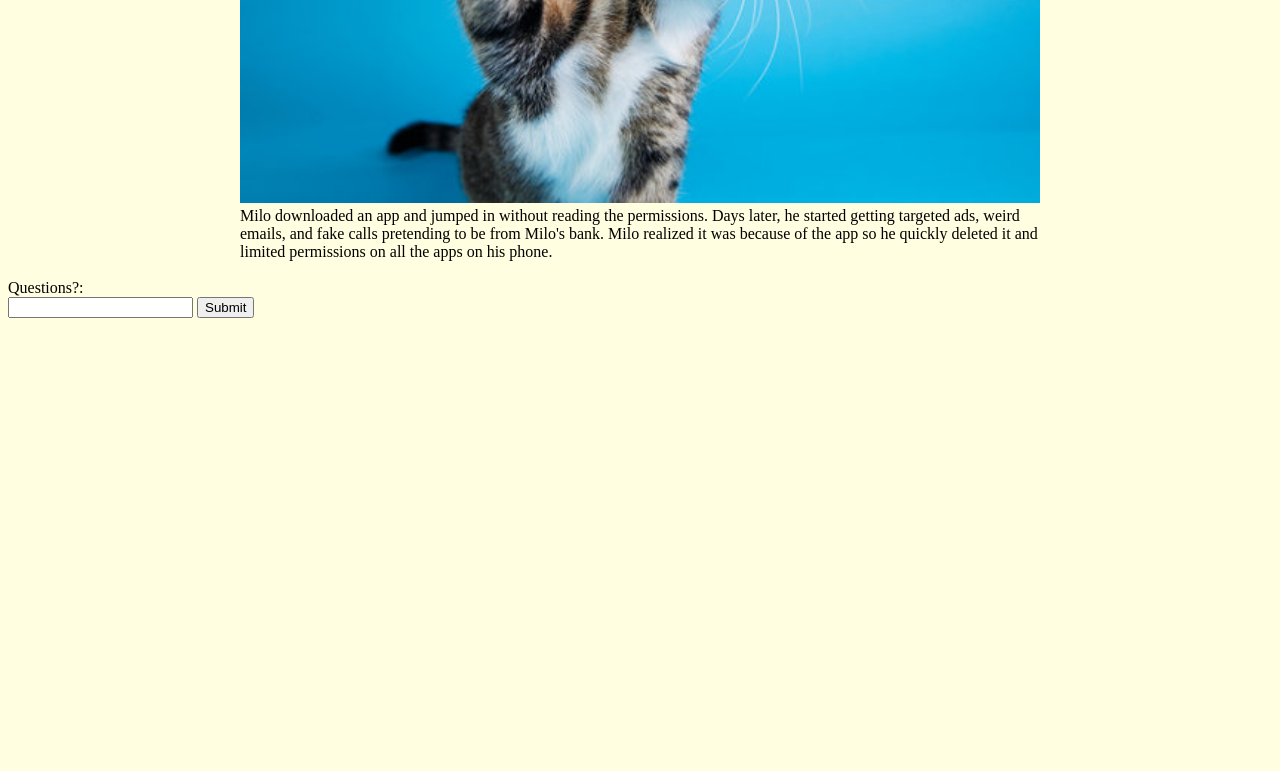
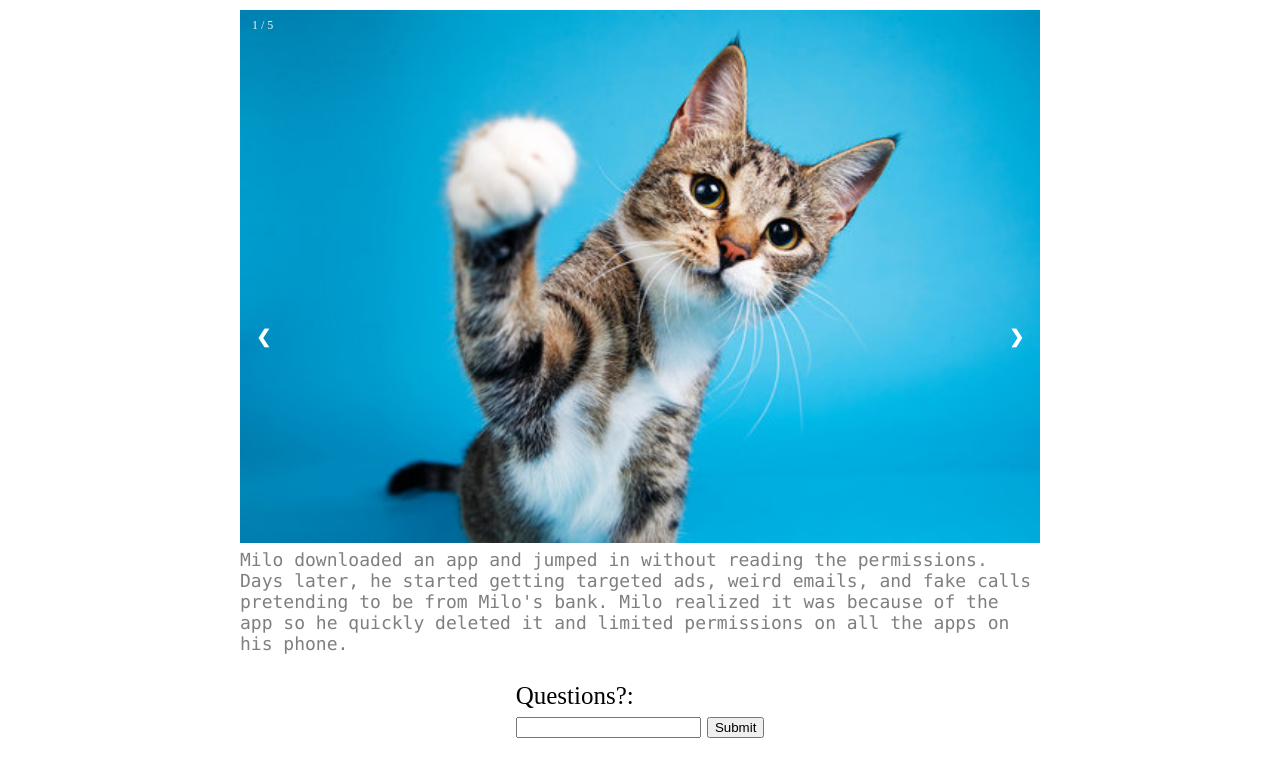
Before and after one commit to Kchan84/SJH2.0, a plain HTML site: page title.html in a window 1280 px wide. Shown: the part 1139-1910 px from the top of the page. Before the commit the page ends 1465 px from the top, so only its background shows below. Drawn offline with Linux system fonts and the light colour scheme.

Commit message:
changed font and added dark/light mode

```diff
--- a/title.css
+++ b/title.css
@@ -3,6 +3,17 @@ body{
     /* background-color: #ebc8b2; */
     /* background-color: #fdfbd4; */
     background-color: #fffee0;
+    display: flex;
+        justify-content: center;
+    align-items: center;
+    flex-direction: column;
+
+}
+p, li, .text {
+  font-family : 'Lucida Console', monospace;
+  font-size: 18px;
+  color : #7f7f7f;
+
 }
 a:link{
     color:rgb(100, 8, 191);
@@ -12,6 +23,10 @@ a:visited{
 }
 /*<h1 #The-title style="font-family: 'Arial',sans-serif;"> Data Privacy<h1/>*/
 #dataImg{
+   max-width: 100%;
+   height:auto ;
+     position: relative;
+     margin: auto;
     display: flex;
     justify-content: center;
 
@@ -106,3 +121,15 @@ a:visited{
   from {opacity: .4}
   to {opacity: 1}
 }
+
+body {
+  padding: 25px;
+  background-color: white;
+  color: black;
+  font-size: 25px;
+}
+
+.dark-mode {
+  background-color: black;
+  color: white;
+}
--- a/title.html
+++ b/title.html
@@ -10,6 +10,23 @@
   <h1 id="The-title"> Data Privacy: How to stay protected? </h1>
 
   <img id ="dataImg"src="dataPriv.png" alt="A description of the image" width="520" style="vertical-align:bottom">
+  <button id="toggleButton">light/dark mode</button>
+  <script>
+    const toggleButton = document.getElementById('toggleButton');
+    const body = document.body;
+
+    toggleButton.addEventListener('click', () => {
+      body.classList.toggle('dark-mode');
+      toggleButton.textContent = body.classList.contains('dark-mode') ? 'light mode' : 'dark mode';
+    });
+    document.getElementbyId('toggleButton').addEventListener('click', function() {
+      document.getElementById('body').style.backgroundColor = "black" ;
+
+    });
+  </script>
+
+
+
   <h3> What is  <a href="https://www.ibm.com/think/topics/data-privacy">data privacy</a>?
 </h3>
 
@@ -95,7 +112,7 @@
   <form>
     <label for="Question"></label>Questions?:</label><br>
     <input type="text" id="Question" name="Question">
-    <input type="submit" value="Submit">
+    <input type="submit" value="Submit" id="submitButton">
   </form>
 
   <script type="text/javascript" src="title.js"></script>
```
Also changed, not shown: title.js (+21 -12 lines).
